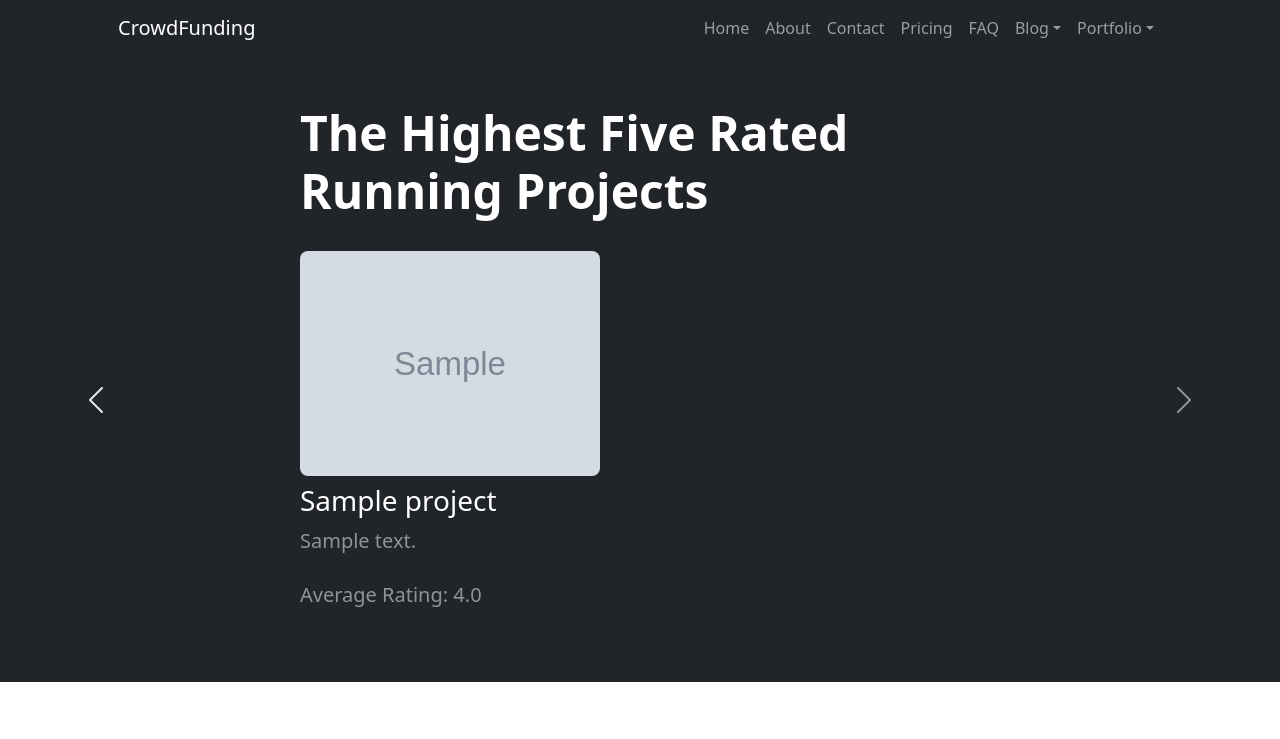
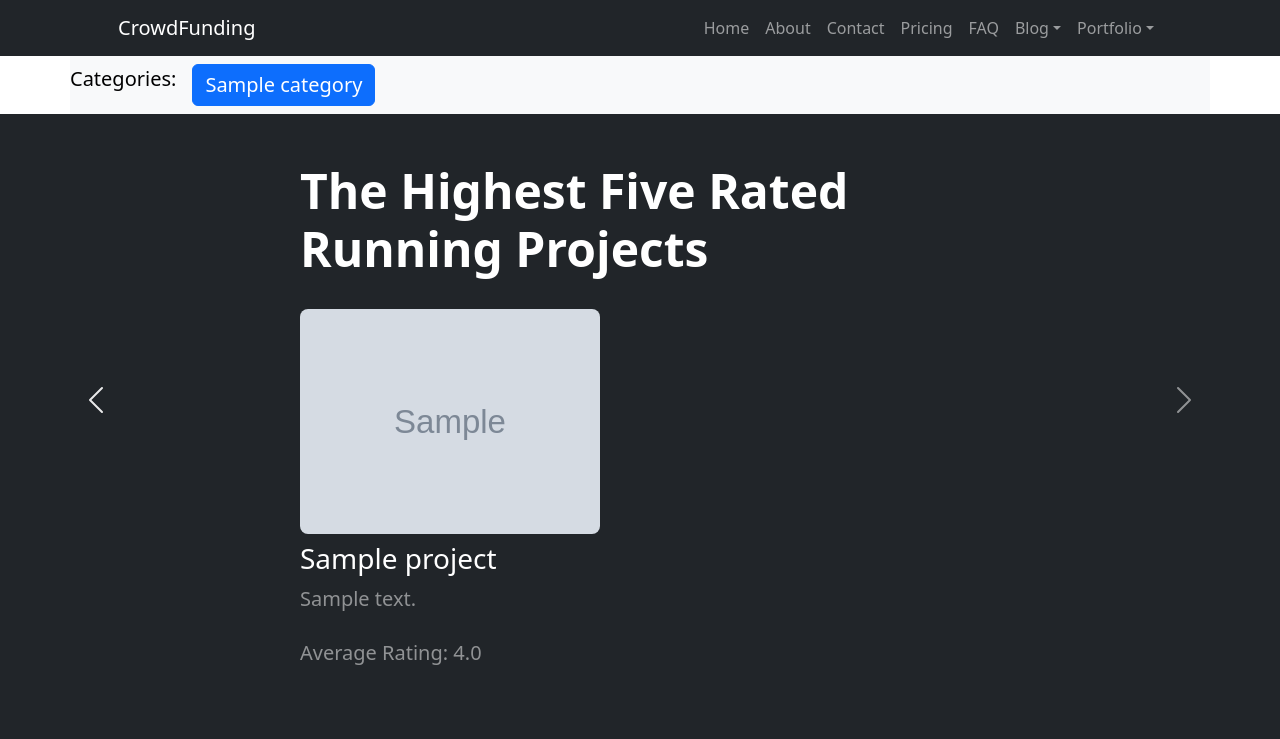
Before and after one commit to Esraa9955/django-crowd-funding-web-app, a Django app: page / in a window 1280 px wide. Shown: the top 739 px of the page. Run offline with Django 5.2, Linux system fonts and the light colour scheme; tables that the repository leaves empty hold one stand-in row (values such as "Sample post"); grey boxes marked "Sample" are stand-in pictures; grey boxes labelled with a size stand in for pictures from a placeholder-image service; parts of the project's set-up code (start-up, migrations or seed data) failed here and were passed over; some libraries are stand-ins or nearby versions.

Commit message:
filter with categories

```diff
--- a/home/templates/home.html
+++ b/home/templates/home.html
@@ -1,6 +1,26 @@
 {% extends 'base.html' %}
 {% load static%}
 {% block content %}
+<nav class="navbar navbar-expand-lg navbar-light bg-light container" >
+
+    <div class="collapse navbar-collapse" id="navbarNav">
+      <ul class="navbar-nav">
+        <li class="nav-item ">
+            <a href="#" class="navbar-brand" style="color: black;" >Categories:</a>
+
+          </li>
+        {% for cate in category %}
+        <li class="nav-item ">
+            <a href="{% url 'cate' cate.id %}" class="navbar-brand btn btn-primary" style="color: #fff;" >{{cate.name}}</a>
+
+          </li>
+
+        {% endfor %}
+
+      </ul>
+    </div>
+  </nav>
+
 
             <!--slider-->
             <section class="bg-dark py-5" id="highest-rated-projects">
--- a/home/templates/navbar.html
+++ b/home/templates/navbar.html
@@ -2,6 +2,7 @@
 <nav class="navbar navbar-expand-lg navbar-dark bg-dark">
   <div class="container px-5">
     <a class="navbar-brand" href="index.html">CrowdFunding</a>
+
     <button
       class="navbar-toggler"
       type="button"
@@ -13,8 +14,10 @@
     >
       <span class="navbar-toggler-icon"></span>
     </button>
+
     <div class="collapse navbar-collapse" id="navbarSupportedContent">
       <ul class="navbar-nav ms-auto mb-2 mb-lg-0">
+        <!--  -->
         {% if user.is_superuser %}
         <li class="nav-item">
           <a class="nav-link" href="{% url 'category.list' %}">Category</a>
--- a/home/urls.py
+++ b/home/urls.py
@@ -1,5 +1,6 @@
 from django.urls import path
 from . import views
 urlpatterns = [
-    path('',views.home,name='home')
+    path('',views.home,name='home'),
+    path("category/<int:id>/", views.Cate, name='cate'),
 ]
--- a/home/views.py
+++ b/home/views.py
@@ -1,8 +1,12 @@
+from typing import Any
+from django.db.models.query import QuerySet
 from django.shortcuts import render
 from project.models import *
+from category.models import *
 from django.shortcuts import get_object_or_404
 def home(request):
   projects = Project.objects.all()
+  category = Category.objects.all()
   projectImage = ProjectImage.objects.all()
   highest_rated_projects = Project.objects.annotate(avg_rating=models.Avg('projectrating__rating')).order_by('-avg_rating')[:5]
   latest_projects = Project.objects.all().order_by('-start_time')[:5]
@@ -10,10 +14,23 @@ def home(request):
         'highest_rated_projects': highest_rated_projects,
         'projects':projects,
         'projectImage':projectImage,
-        'latest_projects':latest_projects
+        'latest_projects':latest_projects,
+        'category':category
     }
   return render(request, 'home.html',context)
+
 
 def error_404(request, exception):
     data = {}
     return render(request, '404.html', data)
+
+def Cate(request, id):
+
+    cate = Category.objects.filter(id=id).values_list('name', flat=True).first()
+    projects = Project.objects.filter(category=id)
+
+    context = {
+        'cate':cate,
+        'projects': projects,
+    }
+    return render(request, 'search_results.html', context)
```
Also changed, not shown: home/templates/search_results.html (added, +74 -0 lines), project/templates/projectdir/project_tag.html (+1 -49 lines), media/project/images/pic1.png (added), media/project/images/pic2_SvUNBkB.png (added), media/project/images/pic3_pewSJeq.png (added).
